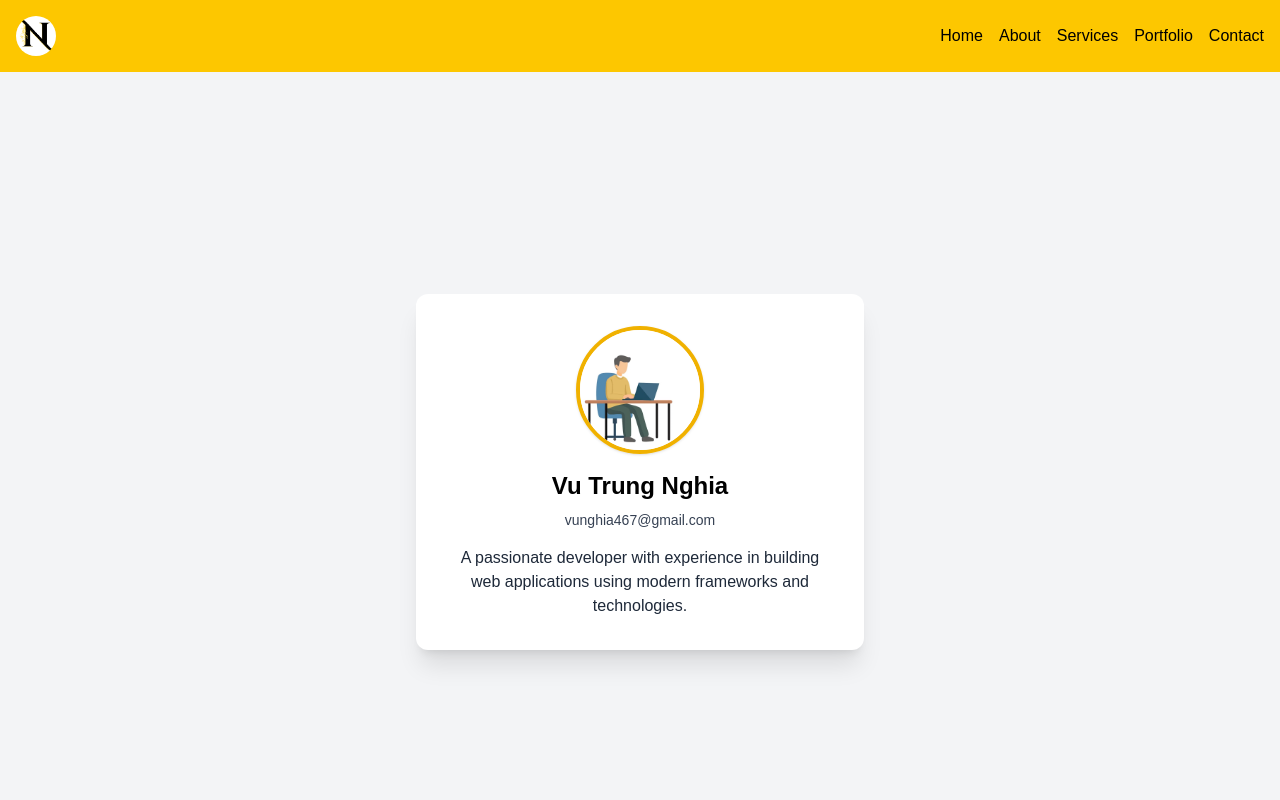
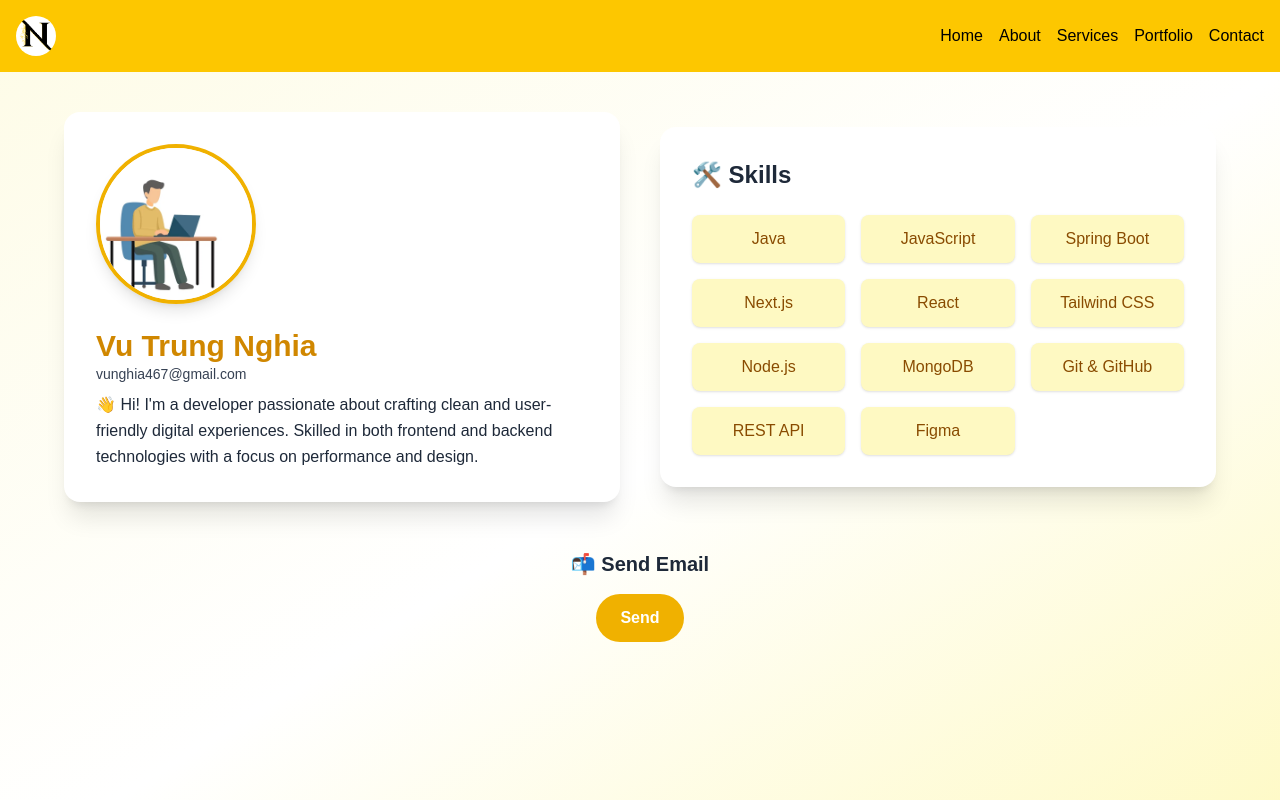
Before and after one commit to anhemlam648/NextJS-tailwind, a Next.js app: page /profile in a window 1280 px wide. Shown: the top 800 px of the page. Built offline with nearby package versions, Linux system fonts and the light colour scheme.

Commit message:
Update pages main

```diff
--- a/src/app/components/Footer/Footer.tsx
+++ b/src/app/components/Footer/Footer.tsx
@@ -43,10 +43,10 @@ export default function Footer() {
             <a href="#" className="text-xl hover:text-white transition">
               <FaFacebookF />
             </a>
-            <a href="#" className="text-xl hover:text-white transition">
+            <a href="https://github.com/anhemlam648" className="text-xl hover:text-white transition">
               <FaGithub />
             </a>
-            <a href="#" className="text-xl hover:text-white transition">
+            <a href="https://www.linkedin.com/in/v%C5%A9-ngh%C4%A9a-9277bb350/" className="text-xl hover:text-white transition">
               <FaLinkedinIn />
             </a>
           </div>
--- a/src/app/profile/page.tsx
+++ b/src/app/profile/page.tsx
@@ -2,31 +2,63 @@
 
 import React, { useEffect } from 'react';
 import gsap from 'gsap';
-import Image from '../../../public/image/be-your-gif-maker.gif'
+import Image from '../../../public/image/be-your-gif-maker.gif';
+
 const Profile = () => {
   useEffect(() => {
     gsap.fromTo(
       '.box',
-      { scale: 0.5, opacity: 0 },
-      { scale: 1, opacity: 1, duration: 1, ease: 'bounce.out' }
+      { y: 50, opacity: 0 },
+      { y: 0, opacity: 1, duration: 1, stagger: 0.2, ease: 'power3.out' }
     );
   }, []);
 
   return (
-    <div className="min-h-screen bg-gray-100 flex items-center justify-center px-4">
-      <div className="box bg-white text-black rounded-xl shadow-xl p-8 max-w-md w-full text-center">
-        <div className="flex justify-center mb-4">
-          <img
-            src= {Image.src}
-            alt="Avatar"
-            className="w-32 h-32 rounded-full border-4 border-yellow-500 shadow"
-          />
+    <div className="min-h-screen bg-gradient-to-br from-yellow-50 via-white to-yellow-100 px-6 py-10">
+      <div className="max-w-6xl mx-auto grid grid-cols-1 md:grid-cols-2 gap-10 items-center">
+
+        <div className="bg-white rounded-2xl shadow-xl p-8 box text-center md:text-left">
+          <div className="flex justify-center md:justify-start mb-6">
+            <img
+              src={Image.src}
+              alt="Avatar"
+              className="w-40 h-40 rounded-full border-4 border-yellow-500 shadow-lg"
+            />
+          </div>
+          <h1 className="text-3xl font-bold text-yellow-600">Vu Trung Nghia</h1>
+          <p className="text-gray-700 text-sm mb-2">vunghia467@gmail.com</p>
+          <p className="text-gray-800 text-base leading-relaxed">
+            👋 Hi! I'm a developer passionate about crafting clean and user-friendly digital experiences.
+            Skilled in both frontend and backend technologies with a focus on performance and design.
+          </p>
         </div>
-        <h1 className="text-2xl font-bold mb-2">Vu Trung Nghia</h1>
-        <p className="text-sm text-gray-700 mb-4">vunghia467@gmail.com</p>
-        <p className="text-base text-gray-800">
-          A passionate developer with experience in building web applications using modern frameworks and technologies.
-        </p>
+        <div className="bg-white rounded-2xl shadow-xl p-8 box">
+          <h2 className="text-2xl font-bold text-gray-800 mb-6 text-center md:text-left">🛠️ Skills</h2>
+          <div className="grid grid-cols-2 sm:grid-cols-3 gap-4">
+            {[
+              'Java', 'JavaScript', 'Spring Boot', 'Next.js',
+              'React', 'Tailwind CSS', 'Node.js', 'MongoDB',
+              'Git & GitHub', 'REST API', 'Figma'
+            ].map((skill, index) => (
+              <div
+                key={index}
+                className="bg-yellow-100 text-yellow-800 font-medium p-3 rounded-lg text-center shadow hover:bg-yellow-200 transition"
+              >
+                {skill}
+              </div>
+            ))}
+          </div>
+        </div>
+      </div>
+      {/* Contact */}
+      <div className="mt-12 text-center box">
+        <h3 className="text-xl text-gray-800 font-semibold mb-4">📬 Send Email</h3>
+        <a
+          href="mailto:vunghia467@gmail.com"
+          className="inline-block bg-yellow-500 hover:bg-yellow-600 text-white font-semibold px-6 py-3 rounded-full transition"
+        >
+          Send
+        </a>
       </div>
     </div>
   );
```
